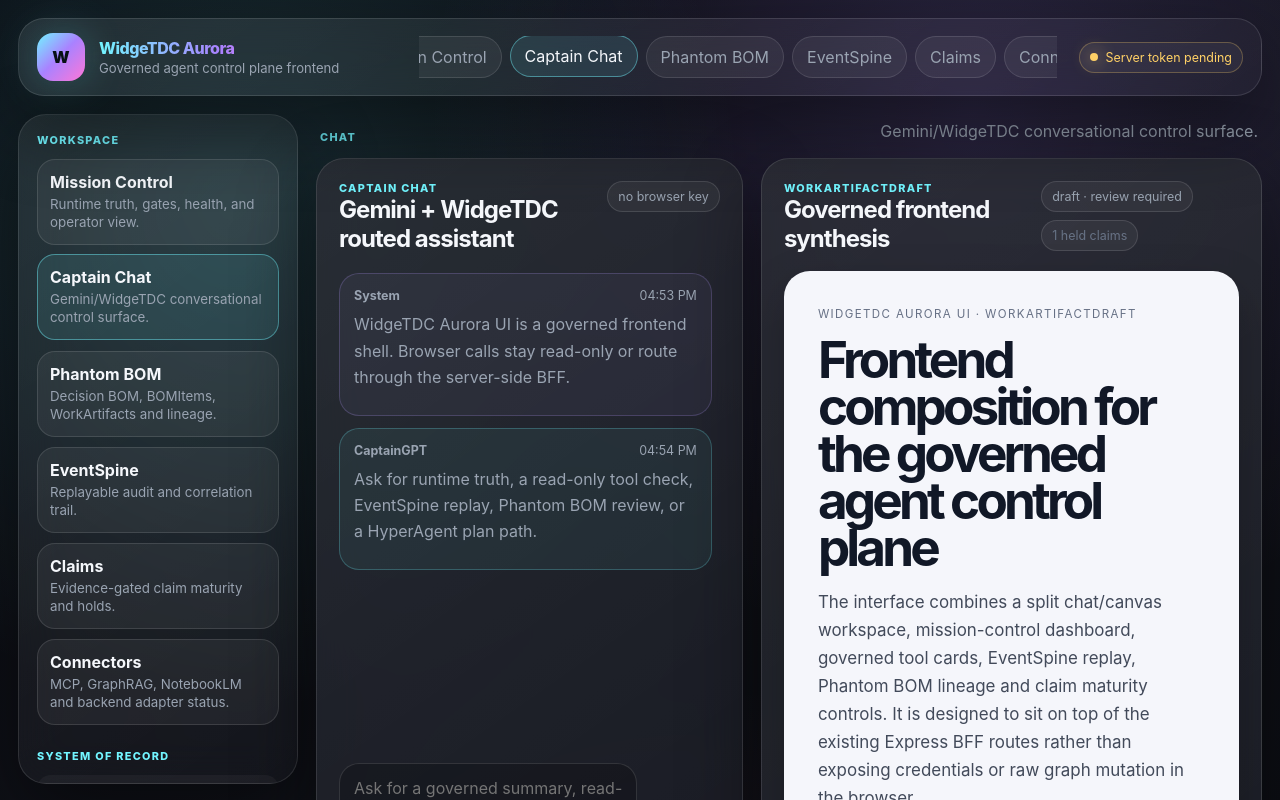
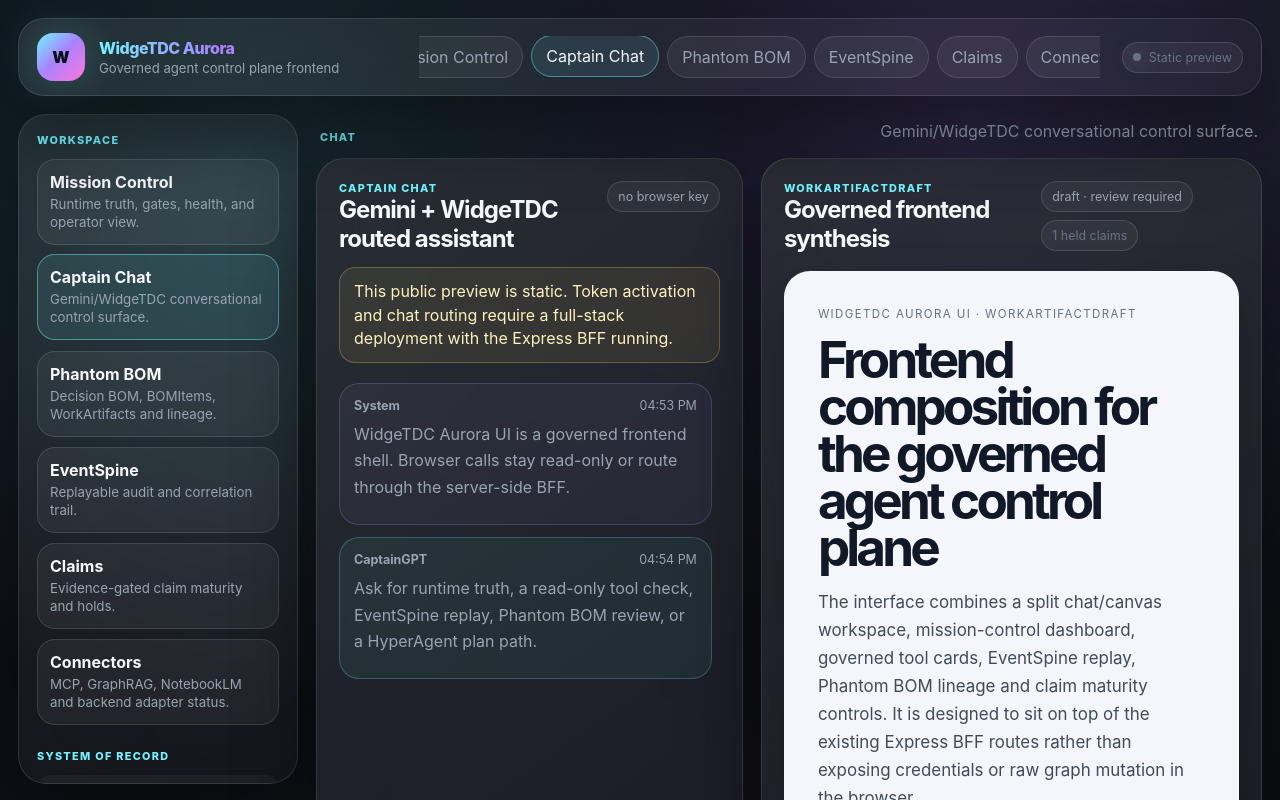
Before and after one commit to Clauskraft/WidgetDC-Gemini-App, a React (Vite) app: page / in a window 1280 px wide. Both pictures are taken after a click on the button "Captain Chat". Shown: the top 800 px of the page. Built offline with nearby package versions, Linux system fonts and the light colour scheme; no server answers.

Commit message:
fix: guard static preview chat routing

```diff
--- a/src/App.tsx
+++ b/src/App.tsx
@@ -1,5 +1,5 @@
 import { useEffect, useMemo, useState } from 'react';
-import { getAuthStatus, routeWidgetTool, sendChat, defaultGovernanceContext } from './api/widgetdcClient';
+import { activateBackendToken, getAuthStatus, routeWidgetTool, sendChat, defaultGovernanceContext } from './api/widgetdcClient';
 import { canvasModes, claims, events, phantomRun, platformMetrics, services, tools } from './data/mockData';
 import type { CanvasMode, ChatMessage, ToolDefinition } from './types/widgetdc';
 import { buildRejection, canExecuteFromBrowser } from './utils/governance';
@@ -33,13 +33,17 @@
 export default function App() {
   const [activeMode, setActiveMode] = useState<CanvasMode['id']>('mission');
   const [authenticated, setAuthenticated] = useState(false);
+  const [serverReachable, setServerReachable] = useState(false);
   const [messages, setMessages] = useState<ChatMessage[]>(initialMessages);
   const [busy, setBusy] = useState(false);
   const [selectedTool, setSelectedTool] = useState<ToolDefinition>(tools[0]);
   const [toolOutput, setToolOutput] = useState<string>();
 
   useEffect(() => {
-    void getAuthStatus().then((status) => setAuthenticated(status.authenticated));
+    void getAuthStatus().then((status) => {
+      setAuthenticated(status.authenticated);
+      setServerReachable(status.serverReachable);
+    });
   }, []);
 
   const activeDescription = useMemo(() => canvasModes.find((mode) => mode.id === activeMode)?.description ?? '', [activeMode]);
@@ -53,6 +57,21 @@
       timestamp: Date.now(),
       metadata: { correlation_id: correlationId }
     };
+
+    if (!serverReachable) {
+      setMessages((current) => [
+        ...current,
+        userMessage,
+        {
+          id: createCorrelationId('msg'),
+          role: 'assistant',
+          content: 'This is a static preview. Token activation and chat routing require the Express BFF deployment; use this preview for visual review only.',
+          timestamp: Date.now(),
+          metadata: { correlation_id: correlationId }
+        }
+      ]);
+      return;
+    }
 
     setMessages((current) => [...current, userMessage]);
     setBusy(true);
@@ -90,6 +109,16 @@
     } finally {
       setBusy(false);
     }
+  }
+
+  async function handleActivateToken(token: string) {
+    const result = await activateBackendToken(token);
+    if (!result.success) {
+      throw new Error('Token activation failed.');
+    }
+    const status = await getAuthStatus();
+    setAuthenticated(status.authenticated);
+    setServerReachable(status.serverReachable);
   }
 
   async function handleRunTool(tool: ToolDefinition) {
@@ -135,7 +164,14 @@
       case 'chat':
         return (
           <div className="workspace-grid split">
-            <ChatPanel messages={messages} busy={busy} onSend={handleSend} />
+            <ChatPanel
+              messages={messages}
+              busy={busy}
+              onSend={handleSend}
+              authenticated={authenticated}
+              serverReachable={serverReachable}
+              onActivateToken={handleActivateToken}
+            />
             <CanvasView run={phantomRun} claims={claims} events={events} />
           </div>
         );
@@ -174,7 +210,7 @@
 
   return (
     <div className="app-shell">
-      <TopBar activeMode={activeMode} onModeChange={setActiveMode} modes={canvasModes} authenticated={authenticated} />
+      <TopBar activeMode={activeMode} onModeChange={setActiveMode} modes={canvasModes} authenticated={authenticated} serverReachable={serverReachable} />
       <div className="app-body">
         <LeftRail modes={canvasModes} activeMode={activeMode} onModeChange={setActiveMode} services={services} />
         <main className="workbench" id={activeMode}>
--- a/src/api/widgetdcClient.ts
+++ b/src/api/widgetdcClient.ts
@@ -6,6 +6,11 @@
   body?: unknown;
   signal?: AbortSignal;
 };
+
+export interface AuthStatus {
+  authenticated: boolean;
+  serverReachable: boolean;
+}
 
 async function fetchJson<T>(url: string, options: FetchJsonOptions = {}): Promise<T> {
   const response = await fetch(url, {
@@ -29,12 +34,20 @@
   return payload as T;
 }
 
-export async function getAuthStatus(): Promise<{ authenticated: boolean }> {
+export async function getAuthStatus(): Promise<AuthStatus> {
   try {
-    return await fetchJson<{ authenticated: boolean }>('/auth/status');
+    const status = await fetchJson<{ authenticated: boolean }>('/auth/status');
+    return { authenticated: status.authenticated, serverReachable: true };
   } catch {
-    return { authenticated: false };
+    return { authenticated: false, serverReachable: false };
   }
+}
+
+export async function activateBackendToken(bearerToken: string): Promise<{ success: boolean }> {
+  return fetchJson<{ success: boolean }>('/auth/simple', {
+    method: 'POST',
+    body: { bearer_token: bearerToken }
+  });
 }
 
 export async function sendChat(contents: string, model = 'gemini-2.0-flash'): Promise<WidgeToolResponse> {
--- a/src/components/ChatPanel.tsx
+++ b/src/components/ChatPanel.tsx
@@ -6,16 +6,38 @@
   messages: ChatMessage[];
   busy: boolean;
   onSend: (message: string) => Promise<void>;
+  authenticated: boolean;
+  serverReachable: boolean;
+  onActivateToken: (token: string) => Promise<void>;
 }
 
-export function ChatPanel({ messages, busy, onSend }: ChatPanelProps) {
+export function ChatPanel({ messages, busy, onSend, authenticated, serverReachable, onActivateToken }: ChatPanelProps) {
   const [draft, setDraft] = useState('');
+  const [tokenDraft, setTokenDraft] = useState('');
+  const [authBusy, setAuthBusy] = useState(false);
+  const [authMessage, setAuthMessage] = useState<string>();
 
   async function submit() {
     const value = draft.trim();
-    if (!value || busy) return;
+    if (!value || busy || !serverReachable) return;
     setDraft('');
     await onSend(value);
+  }
+
+  async function activateToken() {
+    const value = tokenDraft.trim();
+    if (!value || authBusy || !serverReachable) return;
+    setAuthBusy(true);
+    setAuthMessage(undefined);
+    try {
+      await onActivateToken(value);
+      setTokenDraft('');
+      setAuthMessage('Token activated for this server session.');
+    } catch (error) {
+      setAuthMessage(error instanceof Error ? error.message : 'Token activation failed.');
+    } finally {
+      setAuthBusy(false);
+    }
   }
 
   return (
@@ -27,6 +49,29 @@
         </div>
         <span className="pill">no browser key</span>
       </div>
+
+      {!serverReachable && (
+        <div className="notice-panel warn">
+          This public preview is static. Token activation and chat routing require a full-stack deployment with the Express BFF running.
+        </div>
+      )}
+
+      {serverReachable && !authenticated && (
+        <div className="token-activation">
+          <input
+            type="password"
+            value={tokenDraft}
+            onChange={(event) => setTokenDraft(event.target.value)}
+            placeholder="Paste operator bearer token"
+            autoComplete="off"
+          />
+          <button className="secondary-action" onClick={() => void activateToken()} disabled={authBusy || !tokenDraft.trim()}>
+            {authBusy ? 'Activating' : 'Activate token'}
+          </button>
+        </div>
+      )}
+
+      {authMessage && <div className="notice-panel">{authMessage}</div>}
 
       <div className="messages custom-scrollbar">
         {messages.map((message) => (
@@ -53,9 +98,10 @@
               void submit();
             }
           }}
-          placeholder="Ask for a governed summary, read-only health check, EventSpine replay, or Phantom BOM plan…"
+          placeholder={serverReachable ? 'Ask for a governed summary, read-only health check, EventSpine replay, or Phantom BOM plan…' : 'Static preview: deploy the Express BFF to enable chat routing.'}
+          disabled={!serverReachable}
         />
-        <button className="primary-action" onClick={() => void submit()} disabled={busy || !draft.trim()}>
+        <button className="primary-action" onClick={() => void submit()} disabled={busy || !draft.trim() || !serverReachable}>
           {busy ? 'Routing…' : 'Send'}
         </button>
       </div>
--- a/src/components/TopBar.tsx
+++ b/src/components/TopBar.tsx
@@ -5,9 +5,13 @@
   onModeChange: (mode: CanvasMode['id']) => void;
   modes: CanvasMode[];
   authenticated: boolean;
+  serverReachable: boolean;
 }
 
-export function TopBar({ activeMode, onModeChange, modes, authenticated }: TopBarProps) {
+export function TopBar({ activeMode, onModeChange, modes, authenticated, serverReachable }: TopBarProps) {
+  const authLabel = !serverReachable ? 'Static preview' : authenticated ? 'Authenticated' : 'Server token pending';
+  const authState = !serverReachable ? 'static' : authenticated ? 'good' : 'warn';
+
   return (
     <header className="topbar glass-panel">
       <div className="brand-lockup">
@@ -31,9 +35,9 @@
         ))}
       </nav>
 
-      <div className="auth-pill" data-state={authenticated ? 'good' : 'warn'}>
+      <div className="auth-pill" data-state={authState}>
         <span className="pulse-dot" />
-        {authenticated ? 'Authenticated' : 'Server token pending'}
+        {authLabel}
       </div>
     </header>
   );
--- a/src/styles.css
+++ b/src/styles.css
@@ -129,6 +129,7 @@
 .pill.subtle { color: var(--faint); }
 .auth-pill[data-state="good"] { color: var(--good); border-color: rgba(99, 243, 170, 0.3); }
 .auth-pill[data-state="warn"] { color: var(--warn); border-color: rgba(255, 209, 102, 0.28); }
+.auth-pill[data-state="static"] { color: var(--faint); border-color: rgba(154, 164, 178, 0.24); }
 .pulse-dot {
   width: 8px;
   height: 8px;
@@ -269,6 +270,36 @@
 
 .chat-panel, .event-panel, .claims-panel, .phantom-panel, .connectors-panel, .governance-panel, .canvas-panel { min-height: 720px; }
 .messages { height: 470px; overflow: auto; padding-right: 8px; display: grid; gap: 12px; margin: 20px 0; align-content: start; }
+.notice-panel {
+  border: 1px solid rgba(114, 245, 255, 0.2);
+  border-radius: 16px;
+  margin-top: 14px;
+  padding: 12px 14px;
+  color: #dbeafe;
+  background: rgba(114, 245, 255, 0.07);
+  line-height: 1.45;
+}
+.notice-panel.warn {
+  border-color: rgba(255, 209, 102, 0.28);
+  color: #fff0bd;
+  background: rgba(255, 209, 102, 0.08);
+}
+.token-activation {
+  display: grid;
+  grid-template-columns: minmax(0, 1fr) auto;
+  gap: 10px;
+  margin-top: 14px;
+}
+.token-activation input {
+  width: 100%;
+  color: var(--text);
+  border: 1px solid var(--border);
+  border-radius: 999px;
+  background: rgba(0,0,0,0.2);
+  padding: 10px 14px;
+  outline: none;
+}
+.token-activation input:focus { border-color: rgba(114,245,255,.5); }
 .message { border: 1px solid var(--border); border-radius: 20px; padding: 14px; background: rgba(255,255,255,0.045); }
 .message.assistant { border-color: rgba(114,245,255,.24); background: rgba(114,245,255,.06); }
 .message.system { border-color: rgba(180,156,255,.22); background: rgba(180,156,255,.055); }
@@ -286,6 +317,7 @@
   outline: none;
 }
 textarea:focus { border-color: rgba(114,245,255,.5); }
+textarea:disabled { color: var(--faint); cursor: not-allowed; }
 
 .tool-grid { display: grid; grid-template-columns: repeat(2, minmax(0, 1fr)); gap: 12px; margin: 20px 0; }
 .tool-card { border-radius: 18px; padding: 14px; text-align: left; display: grid; gap: 8px; min-height: 130px; }
```
